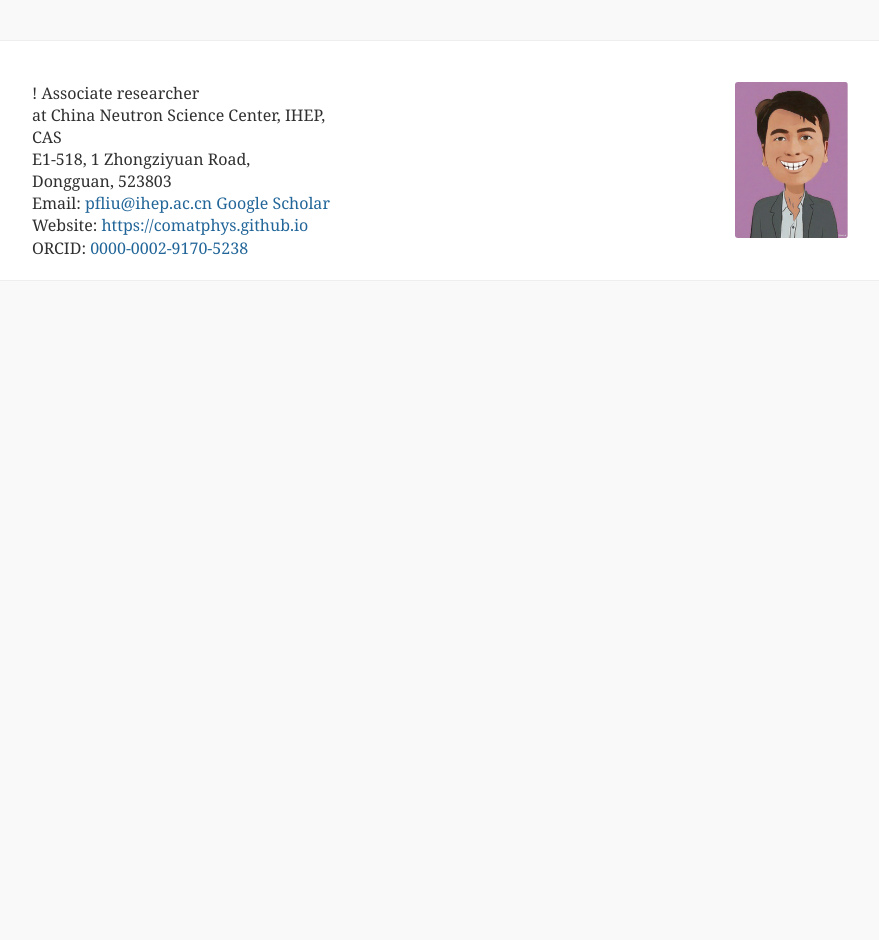
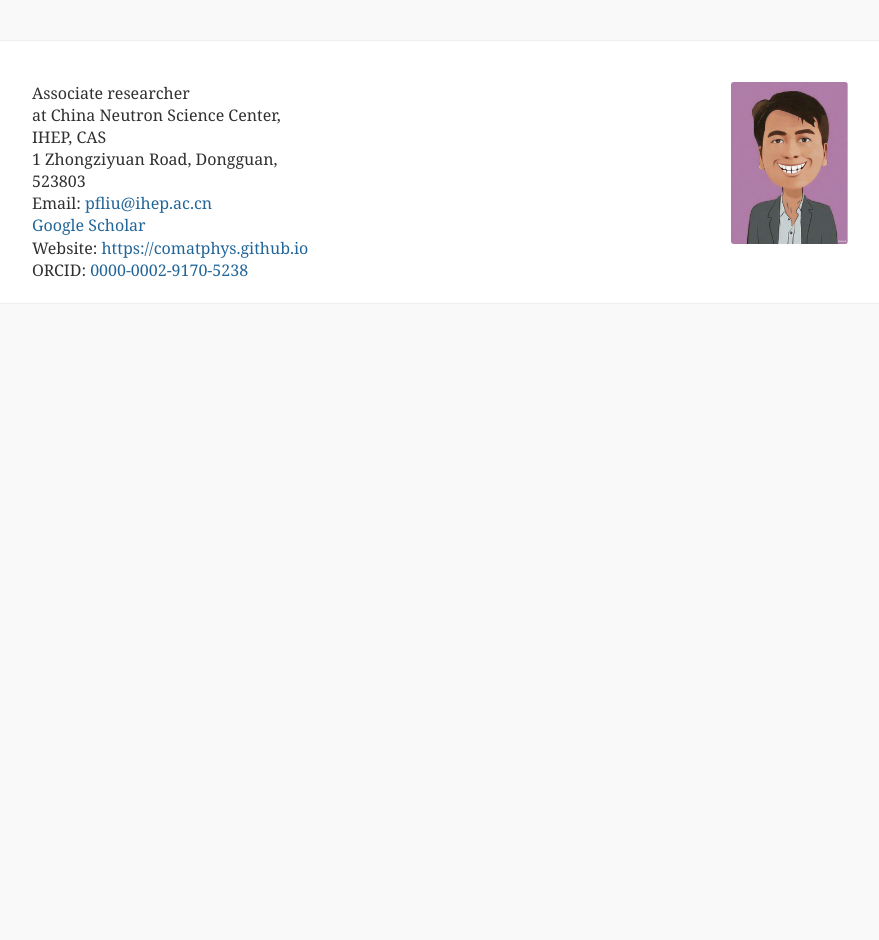
Before and after one commit to comatphys/comatphys.github.io, a Jekyll site: the page built from cv_md/contact.md, in a window 1280 px wide. Shown: the whole page, without its empty margins (200-1079 px from the left). Built offline with Jekyll 4.4.1, drawn with Linux system fonts in a browser that asks for light colours; our own code applies the rules of GitHub Pages for plain Markdown files; comment, search, counter and statistics services are not loaded.

Commit message:
Update contact.md

```diff
--- a/cv_md/contact.md
+++ b/cv_md/contact.md
@@ -1 +1 @@
-! Associate researcher <br> at China Neutron Science Center, IHEP, CAS <br> E1-518, 1 Zhongziyuan Road, Dongguan, 523803 <br> Email: [pfliu@ihep.ac.cn](mailto:pfliu@ihep.ac.cn) [Google Scholar](https://scholar.google.com/citations?user=v0zhAS4AAAAJ&hl) <br> Website: [https://comatphys.github.io](https://comatphys.github.io)  <br> ORCID: [0000-0002-9170-5238](https://orcid.org/0000-0002-9170-5238) | <img src="/images/people/person-pfliu.png" width="22%" style="float:right" /> |
+| Associate researcher <br>at China Neutron Science Center, IHEP, CAS <br>1 Zhongziyuan Road, Dongguan, 523803 <br> Email: [pfliu@ihep.ac.cn](mailto:pfliu@ihep.ac.cn) [Google Scholar](https://scholar.google.com/citations?user=v0zhAS4AAAAJ&hl) <br>Website: [https://comatphys.github.io](https://comatphys.github.io)  <br>ORCID: [0000-0002-9170-5238](https://orcid.org/0000-0002-9170-5238) | <img src="/images/people/person-pfliu.png" width="22%" style="float:right" /> |
```
